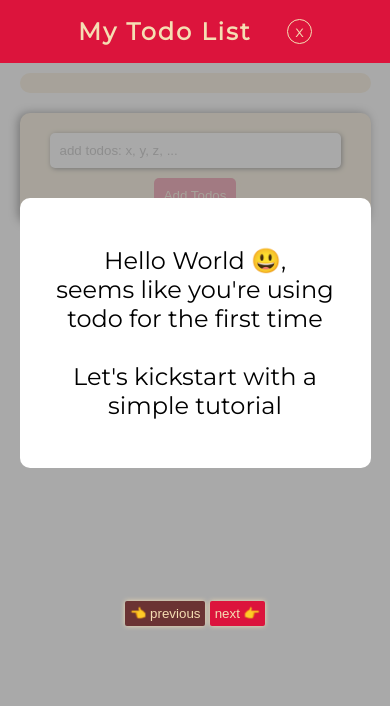
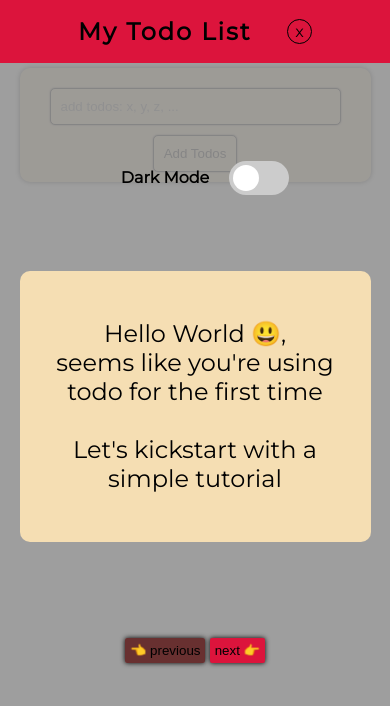
Before and after one commit to vishnuchandrappan/todolist-js, a plain HTML site: page index.html in a window 390 px wide. Drawn offline with Linux system fonts and the light colour scheme; no server answers.

Commit message:
added dark theme

```diff
--- a/hint.js
+++ b/hint.js
@@ -9,7 +9,13 @@ var currentHint = null;
 // toggle button for hints
 info.addEventListener("click", () => {
   hintContainer.classList.toggle("hints-active");
-  info.innerText = info.innerText == "i" ? "x" : "i";
+  if (info.innerText === "i") {
+    info.innerText = "x";
+    document.querySelector(".container").style.height = "10vh";
+  } else {
+    info.innerText = "i";
+    document.querySelector(".container").style.height = "100%";
+  }
 });
 
 const greeting =
@@ -30,7 +36,7 @@ const hints = [
   "Add your todos with  text box <input disabled/> & press <button> Add Todos </button>",
   `Add more than one todo separated by commas <input disabled value='foo, bar, baz...'/>`,
   `Use checkbox <input type="checkbox" readonly/> for marking todos as done / not done`,
-  `Use <button>🖍</button> & <button>✖️</button> buttons for editing and deleting todos`,
+  `Use <div> <button>🖍</button> & <button>✖️</button> </div> buttons for editing and deleting todos`,
   `We've provided some sample todos for you to get familiarized, try editing & deleting those`,
   `That's it ! Enjoy... ❤️ <br> View these anytime by clicking <div class="info">i</div> at the top-right corner`
 ];
@@ -83,3 +89,20 @@ function setHint() {
     hint.style.animation = "";
   }, 500);
 }
+
+var checkbox = document.getElementById("checkbox");
+var doc = document.documentElement;
+
+checkbox.addEventListener("change", () => {
+  if (checkbox.checked) {
+    doc.setAttribute("data-theme", "dark");
+    localStorage.theme = "dark";
+  } else {
+    doc.setAttribute("data-theme", "light");
+    localStorage.theme = "light";
+  }
+});
+
+if(localStorage.hasOwnProperty("theme")) {
+    doc.setAttribute("data-theme", localStorage.theme);
+}
--- a/index.html
+++ b/index.html
@@ -1,11 +1,11 @@
 <!DOCTYPE html>
-<html lang="en">
+<html lang="en" data-theme="light">
   <head>
     <meta charset="UTF-8" />
     <meta name="viewport" content="width=device-width, initial-scale=1.0" />
     <meta http-equiv="X-UA-Compatible" content="ie=edge" />
     <title>todolist | js</title>
-    <link rel="stylesheet" href="./style.css" />
+    <link rel="stylesheet" href="./main.css" />
   </head>
   <body>
     <header>
@@ -16,8 +16,7 @@
     </header>
 
     <div class="container">
-      <div class="todos" id="todos">
-      </div>
+      <div class="todos" id="todos"></div>
       <div class="todos new">
         <form class="new-todo" onsubmit="event.preventDefault();">
           <input
@@ -30,11 +29,17 @@
       </div>
     </div>
 
-    <div class="alert-container">
-    </div>
+    <div class="alert-container"></div>
 
     <div class="hint-container">
-      <div class="hint" id="hint">lorem</div>
+      <div class="theme-switch">
+        <span>Dark Mode</span>
+        <label class="switch" for="checkbox">
+          <input type="checkbox" id="checkbox" />
+          <div class="slider round"></div>
+        </label>
+      </div>
+      <div class="hint" id="hint"></div>
       <div class="button-container">
         <button disabled id="previous">👈 previous</button>
         <button id="next">next 👉</button>
--- /dev/null
+++ b/main.css
@@ -0,0 +1,568 @@
+@import url("https://fonts.googleapis.com/css?family=Fira+Code|Montserrat&display=swap");
+* {
+  margin: 0;
+  padding: 0;
+  -webkit-box-sizing: border-box;
+          box-sizing: border-box;
+  -webkit-transition: 0.6s;
+  transition: 0.6s;
+}
+
+html {
+  --font_1: "Montserrat", sans-serif;
+  font-family: var(--font_1);
+  --bg-color: crimson;
+  --text-color: black;
+  --container-bg: wheat;
+  --width_mob: 90%;
+  --width_tab: 75%;
+  --width_full: 50%;
+  overflow-x: hidden;
+  --slider-color: crimson;
+}
+
+html[data-theme='dark'] {
+  --font_1: "Fira Code", monospace;
+  font-family: var(--font_1);
+  --bg-color: #242424;
+  --text-color: white;
+  --container-bg: #242424;
+  --width_mob: 90%;
+  --width_tab: 75%;
+  --width_full: 50%;
+  overflow-x: hidden;
+  background-color: #242424;
+  --slider-color:#242424;
+}
+
+header {
+  background-color: var(--bg-color);
+  position: -webkit-sticky;
+  position: sticky;
+  top: 0;
+  z-index: 1;
+}
+
+nav {
+  color: var(--text-color);
+  max-width: 60%;
+  margin: auto;
+  display: -webkit-box;
+  display: -ms-flexbox;
+  display: flex;
+  -webkit-box-pack: justify;
+      -ms-flex-pack: justify;
+          justify-content: space-between;
+  -webkit-box-align: center;
+      -ms-flex-align: center;
+          align-items: center;
+  padding: 2vh 0;
+}
+
+.logo {
+  letter-spacing: 2px;
+}
+
+.info {
+  border: 1px solid;
+  width: 25px;
+  height: 25px;
+  border-radius: 50%;
+  display: -webkit-box;
+  display: -ms-flexbox;
+  display: flex;
+  -webkit-box-align: center;
+      -ms-flex-align: center;
+          align-items: center;
+  -webkit-box-pack: center;
+      -ms-flex-pack: center;
+          justify-content: center;
+  cursor: pointer;
+}
+
+.container {
+  display: -webkit-box;
+  display: -ms-flexbox;
+  display: flex;
+  -webkit-box-orient: vertical;
+  -webkit-box-direction: normal;
+      -ms-flex-direction: column;
+          flex-direction: column;
+  -webkit-box-pack: center;
+      -ms-flex-pack: center;
+          justify-content: center;
+  -webkit-box-align: center;
+      -ms-flex-align: center;
+          align-items: center;
+}
+
+.todos {
+  width: var(--width_full);
+  display: -webkit-box;
+  display: -ms-flexbox;
+  display: flex;
+  -webkit-box-orient: vertical;
+  -webkit-box-direction: normal;
+      -ms-flex-direction: column;
+          flex-direction: column;
+  padding: 10px;
+  margin: 10px auto;
+  background-color: var(--container-bg);
+  color: var(--text-color);
+  border-radius: 10px;
+}
+
+.todo {
+  display: -ms-grid;
+  display: grid;
+  -ms-grid-columns: 1fr 9fr 1fr 1fr;
+      grid-template-columns: 1fr 9fr 1fr 1fr;
+  grid-gap: 5px;
+  padding: 10px;
+  -webkit-box-align: center;
+      -ms-flex-align: center;
+          align-items: center;
+  border-bottom: solid 1px gray;
+  /* animation: slideIn 0.6s ease-out; */
+}
+
+.todo .completed {
+  text-decoration: line-through;
+  opacity: 0.6;
+}
+
+.new {
+  position: -webkit-sticky;
+  position: sticky;
+  bottom: 0;
+  -webkit-box-shadow: 0px 0px 5px;
+          box-shadow: 0px 0px 5px;
+}
+
+.new-todo {
+  display: -webkit-box;
+  display: -ms-flexbox;
+  display: flex;
+  -webkit-box-pack: center;
+      -ms-flex-pack: center;
+          justify-content: center;
+  -webkit-box-orient: vertical;
+  -webkit-box-direction: normal;
+      -ms-flex-direction: column;
+          flex-direction: column;
+  position: -webkit-sticky;
+  position: sticky;
+  bottom: 0;
+  background-color: var(--container-bg);
+}
+
+.new-todo input,
+.new-todo button {
+  margin: 10px;
+  padding: 10px;
+  border-radius: 5px;
+  border: none;
+  -webkit-box-shadow: 0px 0px 2px;
+          box-shadow: 0px 0px 2px;
+  background-color: var(--container-bg);
+  border: solid 1px var(--text-color);
+}
+
+.new-todo button {
+  margin: auto;
+}
+
+button {
+  padding: 5px;
+  border-radius: 2px;
+  border: none;
+  -webkit-box-shadow: 0px 0px 5px;
+          box-shadow: 0px 0px 5px;
+  background-color: var(--bg-color);
+  color: var(--text-color);
+}
+
+input[type="checkbox"] {
+  -webkit-transform: scale(1.4);
+          transform: scale(1.4);
+}
+
+.alert-container {
+  position: absolute;
+  top: 8vh;
+  right: 0;
+  padding: 10px;
+  display: -webkit-box;
+  display: -ms-flexbox;
+  display: flex;
+  -webkit-box-orient: vertical;
+  -webkit-box-direction: normal;
+      -ms-flex-direction: column;
+          flex-direction: column;
+  -webkit-box-align: end;
+      -ms-flex-align: end;
+          align-items: flex-end;
+}
+
+.alert {
+  padding: 5px 10px;
+  margin: 2px 0;
+  border: solid 2px;
+  border-radius: 5px;
+  -webkit-animation: alertify 3s ease-out;
+          animation: alertify 3s ease-out;
+  -webkit-transform: translateX(100vw);
+          transform: translateX(100vw);
+  font-weight: bold;
+  color: white;
+}
+
+.success {
+  background-color: rgba(9, 92, 9, 0.7);
+  border-color: green;
+}
+
+.danger {
+  background-color: rgba(82, 2, 2, 0.7);
+  border-color: red;
+}
+
+.hint-container {
+  position: absolute;
+  top: 0;
+  padding: 10vh 0;
+  width: 100vw;
+  height: 100vh;
+  background-color: rgba(148, 148, 148, 0.9);
+  display: -webkit-box;
+  display: -ms-flexbox;
+  display: flex;
+  -webkit-box-pack: space-evenly;
+      -ms-flex-pack: space-evenly;
+          justify-content: space-evenly;
+  -webkit-box-align: center;
+      -ms-flex-align: center;
+          align-items: center;
+  -webkit-box-orient: vertical;
+  -webkit-box-direction: normal;
+      -ms-flex-direction: column;
+          flex-direction: column;
+  -webkit-transform: translateY(-100vh);
+          transform: translateY(-100vh);
+}
+
+.hints-active {
+  -webkit-transform: translateY(0);
+          transform: translateY(0);
+}
+
+button:disabled,
+button[disabled] {
+  background-color: rgba(82, 2, 2, 0.7);
+}
+
+.hint-container button {
+  margin: 20px 0;
+}
+
+#hint {
+  background-color: var(--container-bg);
+  color: var(--text-color);
+  width: var(--width_full);
+  padding: 20px 10px;
+  border-radius: 10px;
+  height: 40%;
+  text-align: center;
+  font-size: 24px;
+  display: -webkit-box;
+  display: -ms-flexbox;
+  display: flex;
+  -webkit-box-pack: center;
+      -ms-flex-pack: center;
+          justify-content: center;
+  -webkit-box-align: center;
+      -ms-flex-align: center;
+          align-items: center;
+  -webkit-box-orient: vertical;
+  -webkit-box-direction: normal;
+      -ms-flex-direction: column;
+          flex-direction: column;
+}
+
+.hint input {
+  border-radius: 3px;
+}
+
+.hint button {
+  color: black;
+  border-radius: 5px;
+  padding: 0px 10px;
+  background-color: tomato;
+}
+
+.hint div {
+  border-radius: 5px;
+  padding: 10px 10px;
+  background-color: tomato;
+}
+
+span[contentEditable="true"] {
+  background-color: gray;
+  padding: 10px;
+  color: black;
+}
+
+.theme-switch {
+  display: -webkit-box;
+  display: -ms-flexbox;
+  display: flex;
+  -webkit-box-pack: end;
+      -ms-flex-pack: end;
+          justify-content: flex-end;
+  -webkit-box-align: center;
+      -ms-flex-align: center;
+          align-items: center;
+  margin: 0 20px;
+}
+
+.theme-switch span {
+  margin: 0 20px;
+  font-weight: bold;
+}
+
+.switch {
+  display: inline-block;
+  height: 34px;
+  position: relative;
+  width: 60px;
+}
+
+.switch input {
+  display: none;
+}
+
+.slider {
+  background-color: #ccc;
+  bottom: 0;
+  cursor: pointer;
+  left: 0;
+  position: absolute;
+  right: 0;
+  top: 0;
+  -webkit-transition: .4s;
+  transition: .4s;
+}
+
+.slider:before {
+  background-color: #fff;
+  bottom: 4px;
+  content: "";
+  height: 26px;
+  left: 4px;
+  position: absolute;
+  -webkit-transition: .4s;
+  transition: .4s;
+  width: 26px;
+}
+
+input:checked + .slider {
+  background-color: var(--slider-color);
+}
+
+input:checked + .slider:before {
+  -webkit-transform: translateX(26px);
+          transform: translateX(26px);
+}
+
+.slider.round {
+  border-radius: 34px;
+}
+
+.slider.round:before {
+  border-radius: 50%;
+}
+
+@media screen and (max-width: 1024px) {
+  nav {
+    width: var(--width_tab);
+  }
+  .todos {
+    width: var(--width_tab);
+    padding: 10px 20px;
+  }
+  #hint {
+    width: var(--width_tab);
+  }
+}
+
+@media screen and (max-width: 768px) {
+  nav {
+    width: var(--width_mob);
+  }
+  .todos {
+    width: var(--width_mob);
+    padding: 10px 20px;
+  }
+  #hint {
+    width: var(--width_mob);
+  }
+}
+
+@-webkit-keyframes alertify {
+  0% {
+    -webkit-transform: translateY(-100vh);
+            transform: translateY(-100vh);
+    opacity: 0;
+  }
+  10% {
+    -webkit-transform: translateY(0);
+            transform: translateY(0);
+    opacity: 1;
+  }
+  90% {
+    -webkit-transform: translateY(0);
+            transform: translateY(0);
+    opacity: 1;
+  }
+  100% {
+    -webkit-transform: translateY(50vh);
+            transform: translateY(50vh);
+    opacity: 0;
+  }
+}
+
+@keyframes alertify {
+  0% {
+    -webkit-transform: translateY(-100vh);
+            transform: translateY(-100vh);
+    opacity: 0;
+  }
+  10% {
+    -webkit-transform: translateY(0);
+            transform: translateY(0);
+    opacity: 1;
+  }
+  90% {
+    -webkit-transform: translateY(0);
+            transform: translateY(0);
+    opacity: 1;
+  }
+  100% {
+    -webkit-transform: translateY(50vh);
+            transform: translateY(50vh);
+    opacity: 0;
+  }
+}
+
+@-webkit-keyframes slideIn {
+  from {
+    -webkit-transform: translateX(100vh);
+            transform: translateX(100vh);
+  }
+  to {
+    -webkit-transform: translate(0);
+            transform: translate(0);
+  }
+}
+
+@keyframes slideIn {
+  from {
+    -webkit-transform: translateX(100vh);
+            transform: translateX(100vh);
+  }
+  to {
+    -webkit-transform: translate(0);
+            transform: translate(0);
+  }
+}
+
+@-webkit-keyframes slideOut {
+  from {
+    -webkit-transform: translate(0);
+            transform: translate(0);
+  }
+  to {
+    -webkit-transform: translateX(-100vh);
+            transform: translateX(-100vh);
+  }
+}
+
+@keyframes slideOut {
+  from {
+    -webkit-transform: translate(0);
+            transform: translate(0);
+  }
+  to {
+    -webkit-transform: translateX(-100vh);
+            transform: translateX(-100vh);
+  }
+}
+
+@-webkit-keyframes zoomIn {
+  from {
+    -webkit-transform: scale(10);
+            transform: scale(10);
+  }
+  to {
+    -webkit-transform: scale(1);
+            transform: scale(1);
+  }
+}
+
+@keyframes zoomIn {
+  from {
+    -webkit-transform: scale(10);
+            transform: scale(10);
+  }
+  to {
+    -webkit-transform: scale(1);
+            transform: scale(1);
+  }
+}
+
+@-webkit-keyframes hintAnim {
+  0% {
+    color: inherit;
+    opacity: 1;
+  }
+  30% {
+    color: beige;
+    opacity: 0.5;
+  }
+  50% {
+    color: beige;
+    opacity: 0.3;
+  }
+  70% {
+    color: beige;
+    opacity: 0.8;
+  }
+  100% {
+    color: inherit;
+    opacity: 1;
+  }
+}
+
+@keyframes hintAnim {
+  0% {
+    color: inherit;
+    opacity: 1;
+  }
+  30% {
+    color: beige;
+    opacity: 0.5;
+  }
+  50% {
+    color: beige;
+    opacity: 0.3;
+  }
+  70% {
+    color: beige;
+    opacity: 0.8;
+  }
+  100% {
+    color: inherit;
+    opacity: 1;
+  }
+}
+/*# sourceMappingURL=main.css.map */
```
Also changed, not shown: 1 other file.
